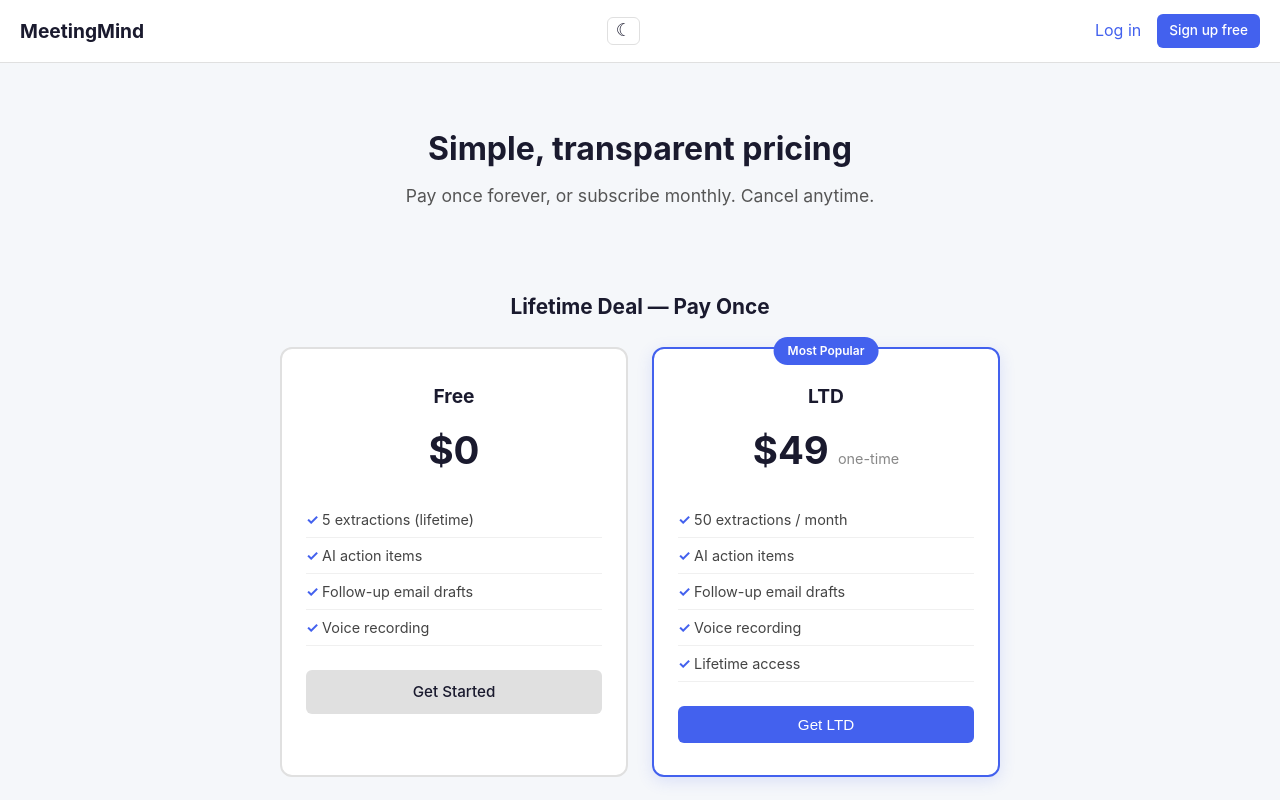
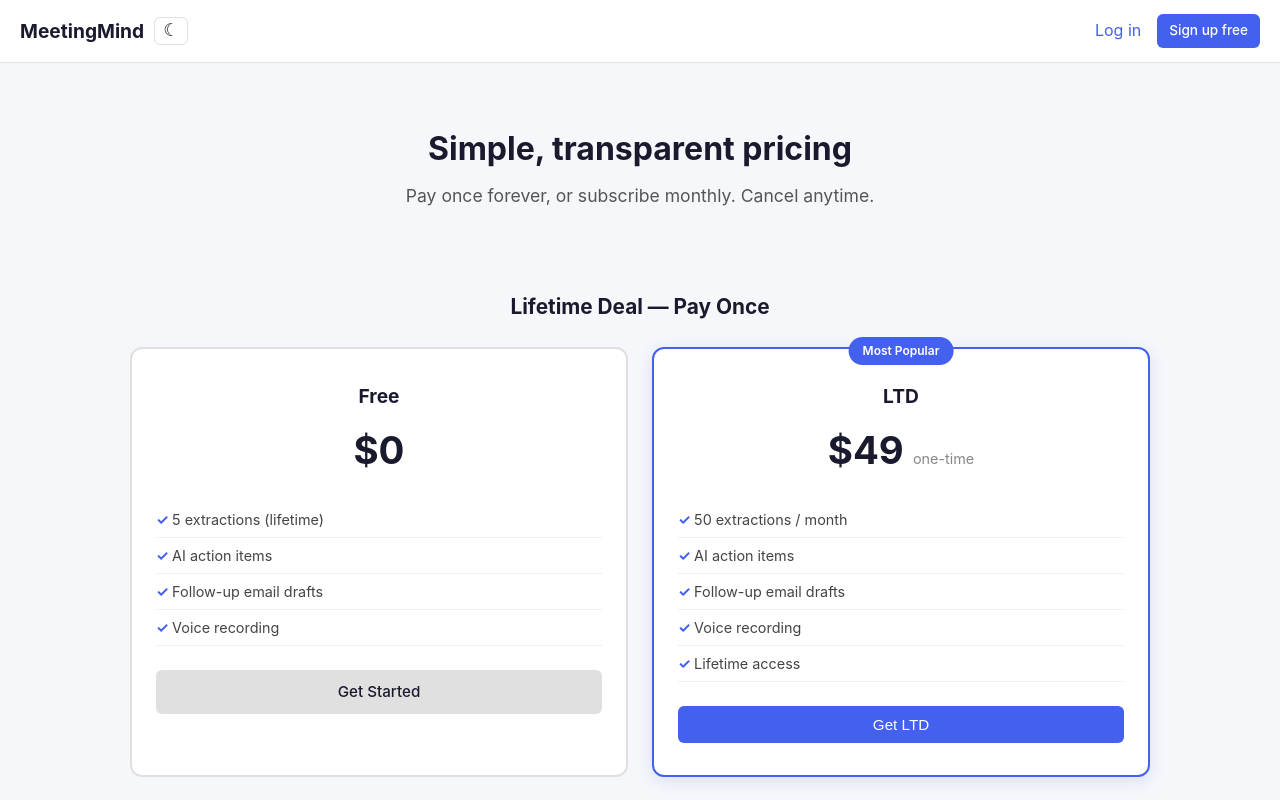
Before and after one commit to Lus1in/meetingmind, a website: page public/pricing.html in a window 1280 px wide. Shown: the top 800 px of the page. Drawn offline with Linux system fonts and the light colour scheme; no server answers.

Commit message:
Navbar theme toggle placement fix, desktop layour widening, Cross-Meeting Intelligence invented by Justin our Founder

```diff
--- a/public/css/style.css
+++ b/public/css/style.css
@@ -44,7 +44,8 @@ a { color: var(--color-primary); text-decoration: none; }
 a:hover { text-decoration: underline; }
 
 /* Layout */
-.container { max-width: 800px; margin: 0 auto; padding: 0 20px; }
+.container { max-width: 1100px; margin: 0 auto; padding: 0 20px; }
+.nav-brand { display: flex; align-items: center; gap: 10px; }
 
 /* Navbar */
 .navbar {
@@ -245,7 +246,7 @@ a:hover { text-decoration: underline; }
   grid-template-columns: repeat(auto-fit, minmax(220px, 1fr));
   gap: 24px;
   padding: 0 20px 80px;
-  max-width: 800px;
+  max-width: 1100px;
   margin: 0 auto;
 }
 
@@ -588,7 +589,7 @@ a:hover { text-decoration: underline; }
   display: grid;
   grid-template-columns: repeat(auto-fit, minmax(240px, 1fr));
   gap: 24px;
-  max-width: 820px;
+  max-width: 1100px;
   margin: 0 auto;
   padding: 0 20px 80px;
 }
@@ -1237,7 +1238,6 @@ a:hover { text-decoration: underline; }
   align-items: center;
   justify-content: center;
   transition: background 0.2s, border-color 0.2s;
-  margin-left: 8px;
   vertical-align: middle;
 }
 .theme-toggle:hover {
--- a/public/js/theme.js
+++ b/public/js/theme.js
@@ -5,19 +5,10 @@
   if (saved === 'dark') document.body.classList.add('dark-mode');
 })();
 
-// Inject toggle button into navbar after the logo
+// Bind click handler to existing #theme-toggle button in navbar
 document.addEventListener('DOMContentLoaded', function() {
-  var logo = document.querySelector('.navbar .logo');
-  if (!logo) return;
-
-  var btn = document.createElement('button');
-  btn.className = 'theme-toggle';
-  btn.setAttribute('aria-label', 'Toggle dark mode');
-  btn.setAttribute('title', 'Toggle dark mode');
-  btn.innerHTML = '<span class="icon-sun">&#9728;</span><span class="icon-moon">&#9790;</span>';
-
-  // Insert after logo
-  logo.parentNode.insertBefore(btn, logo.nextSibling);
+  var btn = document.getElementById('theme-toggle');
+  if (!btn) return;
 
   btn.addEventListener('click', function() {
     document.body.classList.toggle('dark-mode');
--- a/public/pricing.html
+++ b/public/pricing.html
@@ -8,7 +8,10 @@
 </head>
 <body>
   <div class="navbar">
-    <a href="/" class="logo">MeetingMind</a>
+    <div class="nav-brand">
+      <a href="/" class="logo">MeetingMind</a>
+      <button class="theme-toggle" id="theme-toggle" aria-label="Toggle dark mode" title="Toggle dark mode"><span class="icon-sun">&#9728;</span><span class="icon-moon">&#9790;</span></button>
+    </div>
     <nav id="nav-links">
       <a href="/login.html">Log in</a>
       <a href="/signup.html" class="btn btn-primary btn-small">Sign up free</a>
```
Also changed, not shown: public/account.html (+4 -1 lines), public/billing-cancel.html (+4 -1 lines), public/billing-success.html (+4 -1 lines), public/dashboard.html (+4 -1 lines), public/forgot-password.html (+4 -1 lines), public/index.html (+4 -1 lines), public/login.html (+4 -1 lines), public/reset-password.html (+4 -1 lines), public/signup.html (+4 -1 lines), views/blog-list.html (+4 -1 lines), views/blog-post-cross-meeting-intelligence-future-of-meetings.html (+6 -1 lines), views/blog-post-meetingmind-vs-modern-meetings.html (+4 -1 lines).
